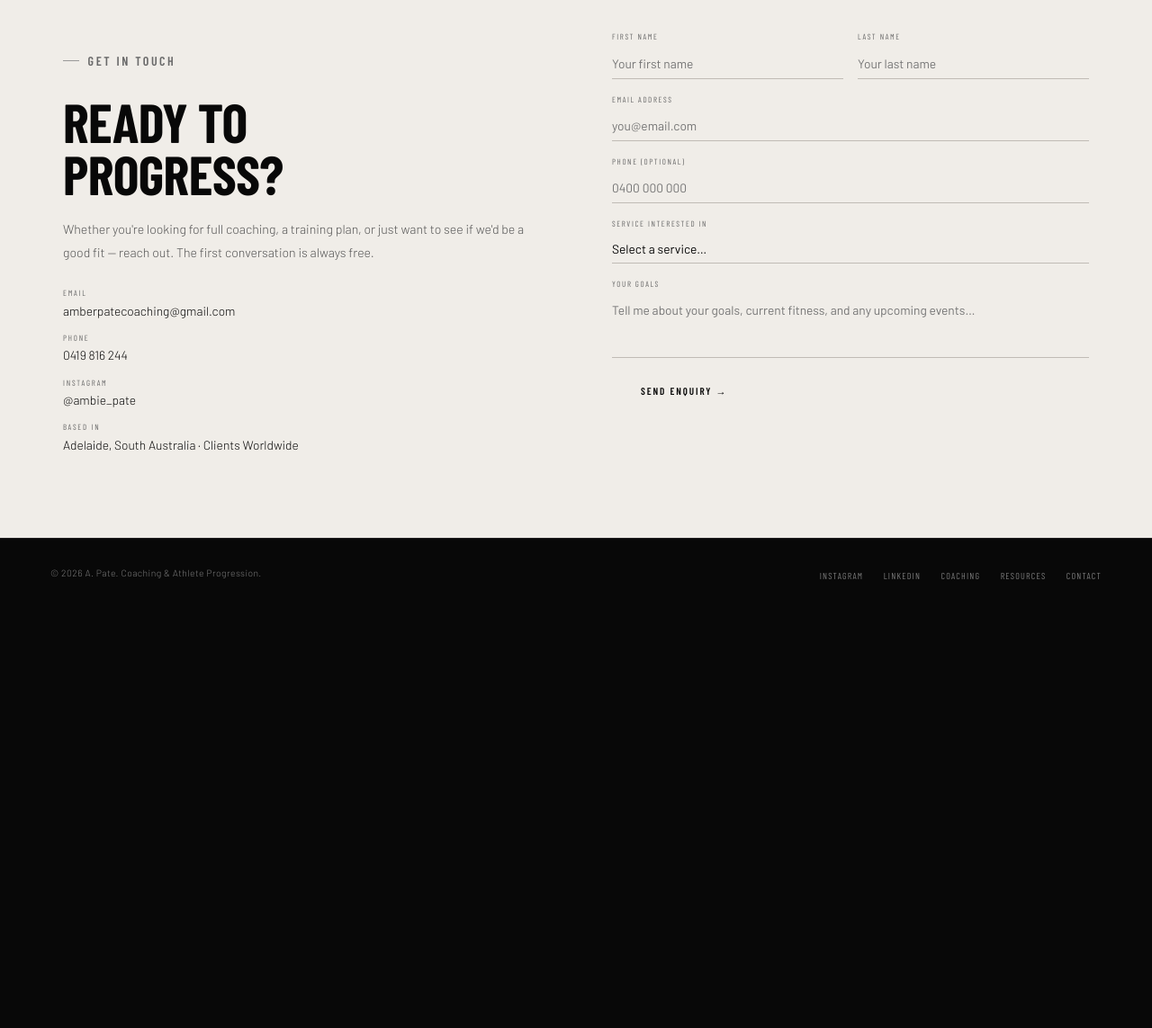
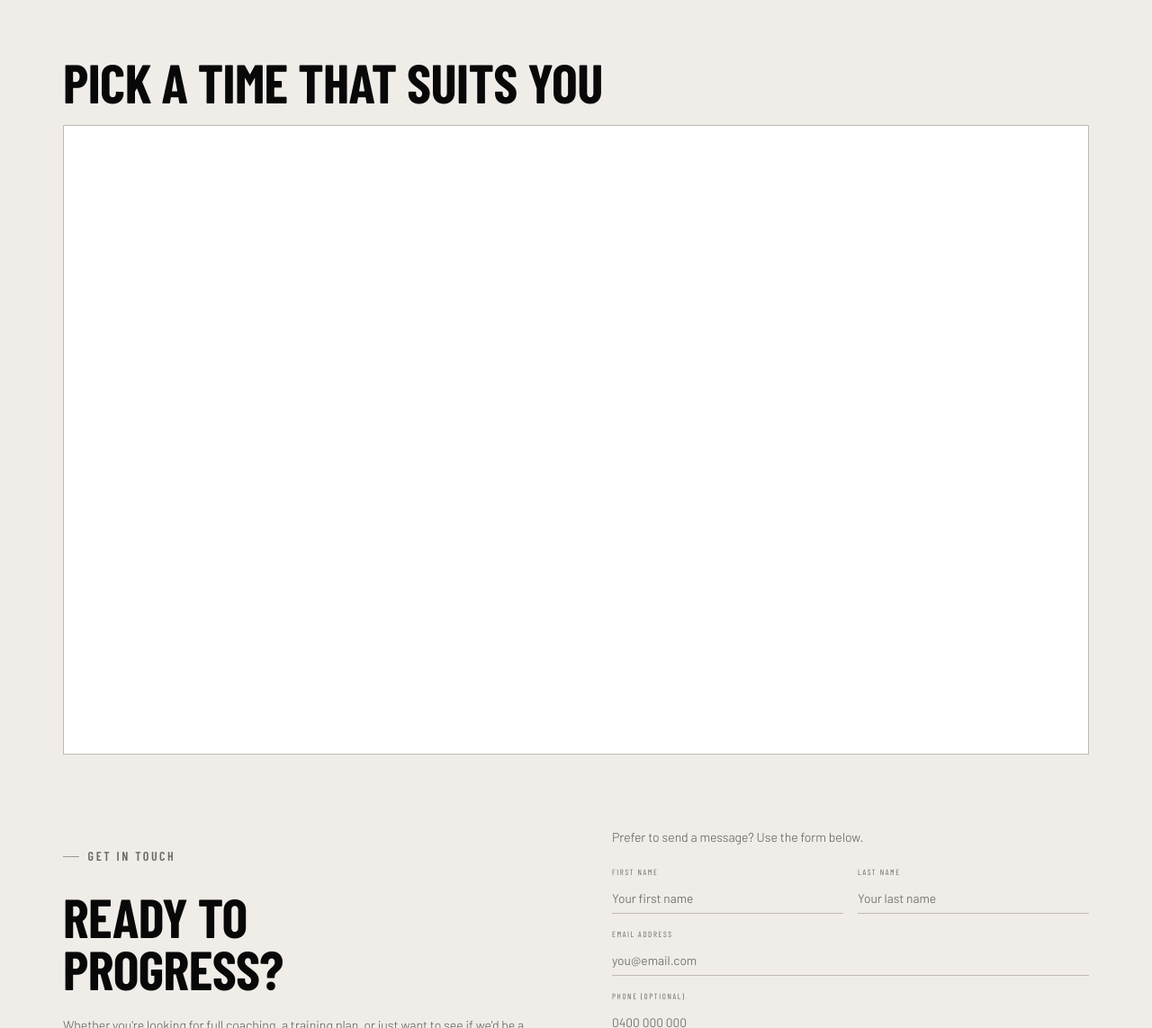
Before and after one commit to amberpate/apatecoaching, a plain HTML site: page contact.html in a window 1280 px wide. Shown: the part 480-1623 px from the top of the page at 90% size. Before the commit the page ends 1156 px from the top, so only its background shows below. Drawn offline with nearby package versions, Linux system fonts and the light colour scheme; a script that the page names is missing; a web font is replaced by a local one.

Commit message:
Add Calendly booking with consult_booked tracking (Copilot-assisted)

```diff
--- a/contact.html
+++ b/contact.html
@@ -198,11 +198,15 @@ h2{font-family:'Barlow Condensed',sans-serif;font-weight:700;font-size:clamp(2.2
 
 /* CONTACT */
 .contact-section{background:var(--off-white);color:var(--black);border-top:1px solid #ccc}
+.booking-section{max-width:1140px;margin:0 auto 5rem;padding:0}
+.booking-section h2{color:var(--black);margin-bottom:1.2rem}
+.calendly-inline-widget{width:100%;min-width:320px;height:700px;border:1px solid #c0bbb5;background:#fff;overflow:hidden}
 .contact-grid{max-width:1140px;margin:0 auto;display:grid;grid-template-columns:1fr 1fr;gap:5rem}
 .contact-left .sec-label{color:#6a6a6a}
 .contact-left .sec-label::before{background:#999}
 .contact-left h2{color:var(--black)}
 .contact-left p{color:#555;font-size:0.88rem;line-height:1.8;margin-top:1.3rem;margin-bottom:1.6rem}
+.form-intro{color:#555;font-size:0.88rem;line-height:1.7;margin-bottom:0.25rem}
 .cd{margin-bottom:0.75rem}
 .cdl{font-family:'Barlow Condensed',sans-serif;font-size:0.56rem;letter-spacing:0.2em;text-transform:uppercase;color:#6a6a6a;margin-bottom:0.1rem}
 .cdv{font-size:0.86rem;color:var(--black)}
@@ -272,6 +276,8 @@ footer{background:var(--black);border-top:1px solid var(--border);padding:1.6rem
   .pstep{border-bottom:1px solid var(--border)}
   .pstep:nth-child(even){border-right:none}
   .pstep:nth-child(3),.pstep:last-child{border-bottom:none}
+  .booking-section{margin-bottom:3rem}
+  .calendly-inline-widget{height:850px}
   .contact-grid{grid-template-columns:1fr;gap:3rem}
   .form-row{grid-template-columns:1fr}
   footer{flex-direction:column;align-items:flex-start;gap:1rem}
@@ -342,6 +348,11 @@ h2{font-weight:700}
   </div>
 </section>
 <section id="contact" class="contact-section">
+  <section class="booking-section" aria-labelledby="booking-heading">
+    <p class="sec-label">Free 30-Min Consult</p>
+    <h2 id="booking-heading">Pick a time that suits you</h2>
+    <div class="calendly-inline-widget" data-url="https://calendly.com/amberpatecoaching/30min" role="region" aria-label="Calendly booking calendar"></div>
+  </section>
   <div class="contact-grid">
     <div class="contact-left">
       <p class="sec-label">Get In Touch</p>
@@ -353,6 +364,7 @@ h2{font-weight:700}
       <div class="cd"><div class="cdl">Based In</div><div class="cdv">Adelaide, South Australia · Clients Worldwide</div></div>
     </div>
     <form class="cform" onsubmit="handleSubmit(event)" action="https://formspree.io/f/xwvzknja" method="POST">
+      <p class="form-intro">Prefer to send a message? Use the form below.</p>
       <div class="form-row">
         <div class="fg"><label for="fn">First Name</label><input type="text" id="fn" name="first_name" placeholder="Your first name" required></div>
         <div class="fg"><label for="ln">Last Name</label><input type="text" id="ln" name="last_name" placeholder="Your last name" required></div>
@@ -416,5 +428,12 @@ async function handleSubmit(e){
   }
 }
 </script>
+<script>
+window.addEventListener('message', (event) => {
+  if (event.origin !== 'https://calendly.com' || event.data?.event !== 'calendly.event_scheduled') return;
+  if (typeof gtag === 'function') gtag('event', 'consult_booked');
+});
+</script>
+<script async src="https://assets.calendly.com/assets/external/widget.js"></script>
 </body>
 </html>
```
